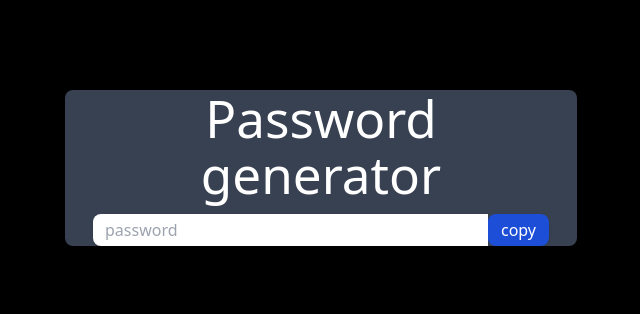
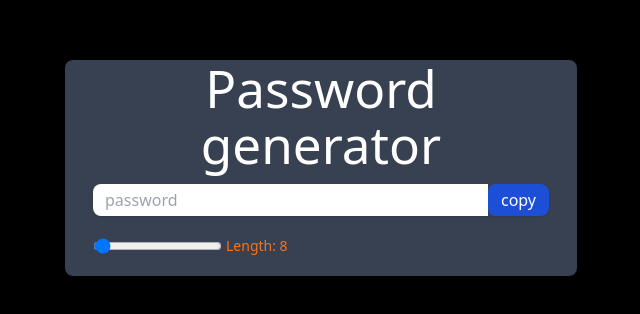
Before and after one commit to blackie19/passwordGenerator, a React (Vite) app: page / in a window 1280 px wide. Shown: the part 232-546 px from the top of the page, without its empty margins (319-959 px from the left). Built offline with nearby package versions, Linux system fonts and the light colour scheme.

Commit message:
add input for length

```diff
--- a/src/App.jsx
+++ b/src/App.jsx
@@ -51,6 +51,21 @@ function App() {
               >copy</button>
         </div>
 
+         <div className='flex text-sm gap-x-2'>
+           <div className='flex items-center gap-x-1 py-5'>
+             <input
+
+               type="range"
+               min={6}
+               max={100}
+               value={length}
+                className='cursor-pointer'
+               onChange={(e)=>{setLength(e.target.value)}}
+             />
+               <label>Length: {length}</label>
+           </div>
+         </div>
+
      </div>
 
     </>
```
